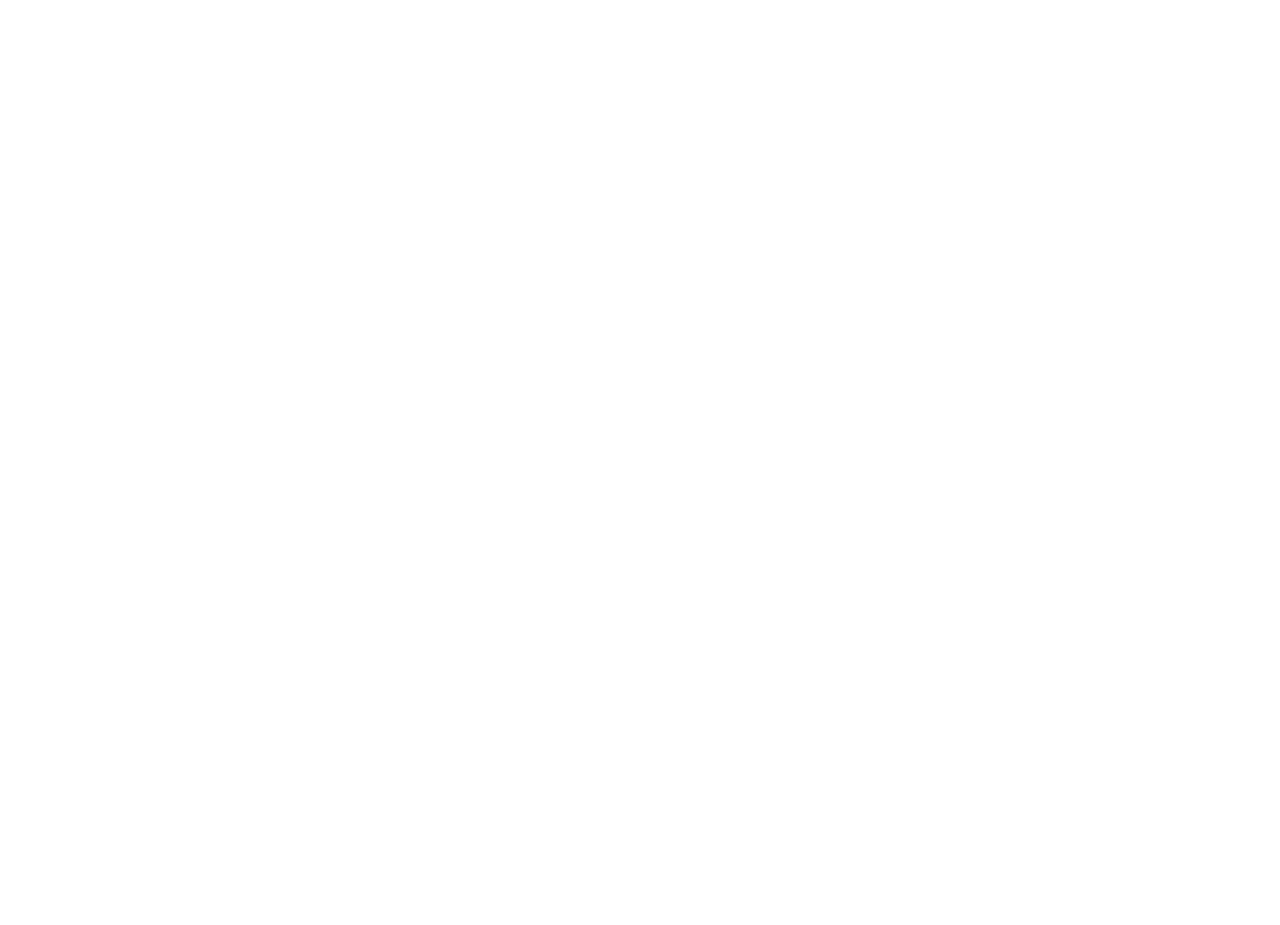
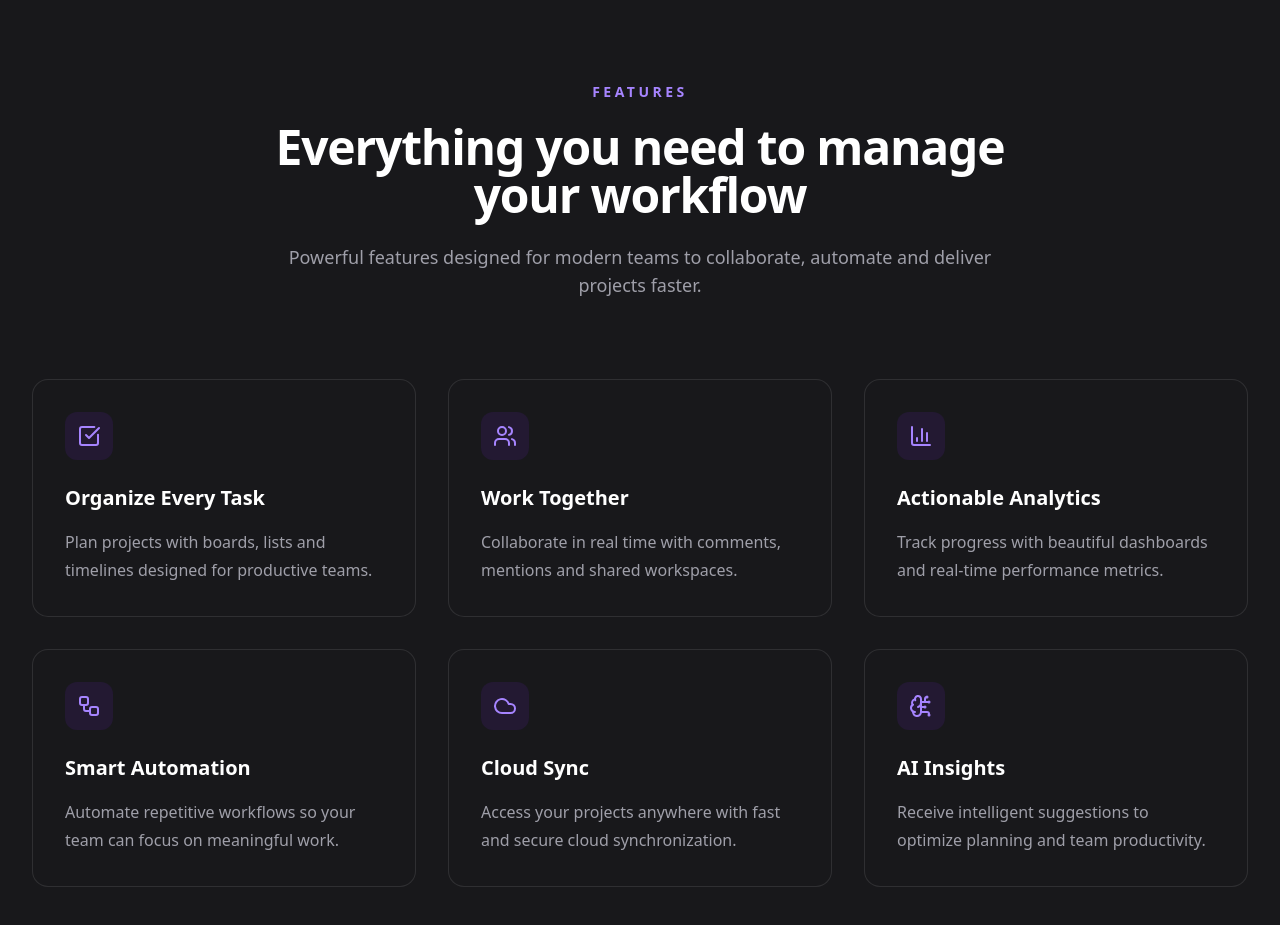
Before and after one commit to wwilliamsantana/flowsync, a Next.js app: page / in a window 1280 px wide. Shown: the part 2180-3105 px from the top of the page. Before the commit the page ends 2149 px from the top, so only its background shows below. Built offline with nearby package versions, Linux system fonts and the light colour scheme.

Commit message:
feat: create featureCards and FeaturaContainer Sections

```diff
--- a/src/app/page.tsx
+++ b/src/app/page.tsx
@@ -1,4 +1,5 @@
 import Navbar from "@/components/layout/Navbar";
+import Features from "@/components/sections/Features";
 import Hero from "@/components/sections/Hero";
 import TrustedBy from "@/components/sections/TrustedBy";
 
@@ -8,6 +9,7 @@
       <Navbar />
       <Hero />
       <TrustedBy />
+      <Features />
     </main>
   );
 }
--- /dev/null
+++ b/src/components/sections/Features.tsx
@@ -0,0 +1,62 @@
+"use client";
+
+import { features } from "@/data/features";
+import { FeatureCard } from "../ui/FeatureCard";
+import { motion } from "framer-motion";
+
+export default function Features() {
+  return (
+    <section id="features" className="bg-zinc-900 py-28">
+      <div className="mx-auto max-w-7xl px-6 lg:px-8">
+        <motion.div
+          initial={{ opacity: 0, y: 25 }}
+          whileInView={{ opacity: 1, y: 0 }}
+          viewport={{ once: true }}
+          className="mx-auto mb-20 max-w-3xl text-center"
+        >
+          <span className="text-sm font-semibold uppercase tracking-[0.25em] text-violet-400">
+            Features
+          </span>
+
+          <h2 className="mt-5 text-4xl font-bold tracking-tight text-white md:text-5xl">
+            Everything you need to manage your workflow
+          </h2>
+
+          <p className="mt-6 text-lg text-zinc-400">
+            Powerful features designed for modern teams to collaborate, automate
+            and deliver projects faster.
+          </p>
+        </motion.div>
+
+        <div className="grid gap-8 md:grid-cols-2 lg:grid-cols-3">
+          {features.map((feature) => (
+            <FeatureCard
+              key={feature.title}
+              icon={feature.icon}
+              title={feature.title}
+              description={feature.description}
+            />
+          ))}
+        </div>
+      </div>
+    </section>
+
+    // <div className="mx-auto max-w-7xl px-6 mt-16 grid grid-cols-3 gap-3">
+    //   <FeatureCard
+    //     icon={CheckSquare}
+    //     title="Organize Every Task"
+    //     description="Plan projects with boards, lists and timelines designed for productive teams."
+    //   />
+    //   <FeatureCard
+    //     icon={CheckSquare}
+    //     title="Organize Every Task"
+    //     description="Plan projects with boards, lists and timelines designed for productive teams."
+    //   />
+    //   <FeatureCard
+    //     icon={CheckSquare}
+    //     title="Organize Every Task"
+    //     description="Plan projects with boards, lists and timelines designed for productive teams."
+    //   />
+    // </div>
+  );
+}
--- a/src/components/sections/TrustedBy.tsx
+++ b/src/components/sections/TrustedBy.tsx
@@ -6,7 +6,7 @@
 
 export default function TrustedBy() {
   return (
-    <section className="border-y border-white/5 bg-zinc-900 py-16">
+    <section className=" bg-zinc-900 py-16">
       <div className="mx-auto max-w-7xl px-6">
         <motion.p
           initial={{ opacity: 0, y: 15 }}
--- /dev/null
+++ b/src/components/ui/FeatureCard.tsx
@@ -0,0 +1,42 @@
+"use client";
+
+import { motion } from "framer-motion";
+import { LucideIcon } from "lucide-react";
+
+type FeatureCardProps = {
+  icon: LucideIcon;
+  title: string;
+  description: string;
+};
+
+export function FeatureCard({
+  icon: Icon,
+  title,
+  description,
+}: FeatureCardProps) {
+  return (
+    <motion.div
+      whileHover={{ y: -6 }}
+      transition={{ duration: 0.25 }}
+      className="
+        group
+        rounded-2xl
+        border
+        border-white/10
+        bg-zinc-900
+        p-8
+        transition-all
+        duration-300
+        hover:border-violet-500/40
+      "
+    >
+      <div className="mb-6 flex h-12 w-12 items-center justify-center rounded-xl bg-violet-600/10 text-violet-400 transition group-hover:bg-violet-600/20">
+        <Icon size={24} />
+      </div>
+
+      <h3 className="text-xl font-semibold text-white">{title}</h3>
+
+      <p className="mt-4 leading-7 text-zinc-400">{description}</p>
+    </motion.div>
+  );
+}
--- /dev/null
+++ b/src/data/features.ts
@@ -0,0 +1,47 @@
+import {
+  BrainCircuit,
+  Cloud,
+  BarChart3,
+  Workflow,
+  Users,
+  CheckSquare,
+} from "lucide-react";
+
+export const features = [
+  {
+    icon: CheckSquare,
+    title: "Organize Every Task",
+    description:
+      "Plan projects with boards, lists and timelines designed for productive teams.",
+  },
+  {
+    icon: Users,
+    title: "Work Together",
+    description:
+      "Collaborate in real time with comments, mentions and shared workspaces.",
+  },
+  {
+    icon: BarChart3,
+    title: "Actionable Analytics",
+    description:
+      "Track progress with beautiful dashboards and real-time performance metrics.",
+  },
+  {
+    icon: Workflow,
+    title: "Smart Automation",
+    description:
+      "Automate repetitive workflows so your team can focus on meaningful work.",
+  },
+  {
+    icon: Cloud,
+    title: "Cloud Sync",
+    description:
+      "Access your projects anywhere with fast and secure cloud synchronization.",
+  },
+  {
+    icon: BrainCircuit,
+    title: "AI Insights",
+    description:
+      "Receive intelligent suggestions to optimize planning and team productivity.",
+  },
+];
```
